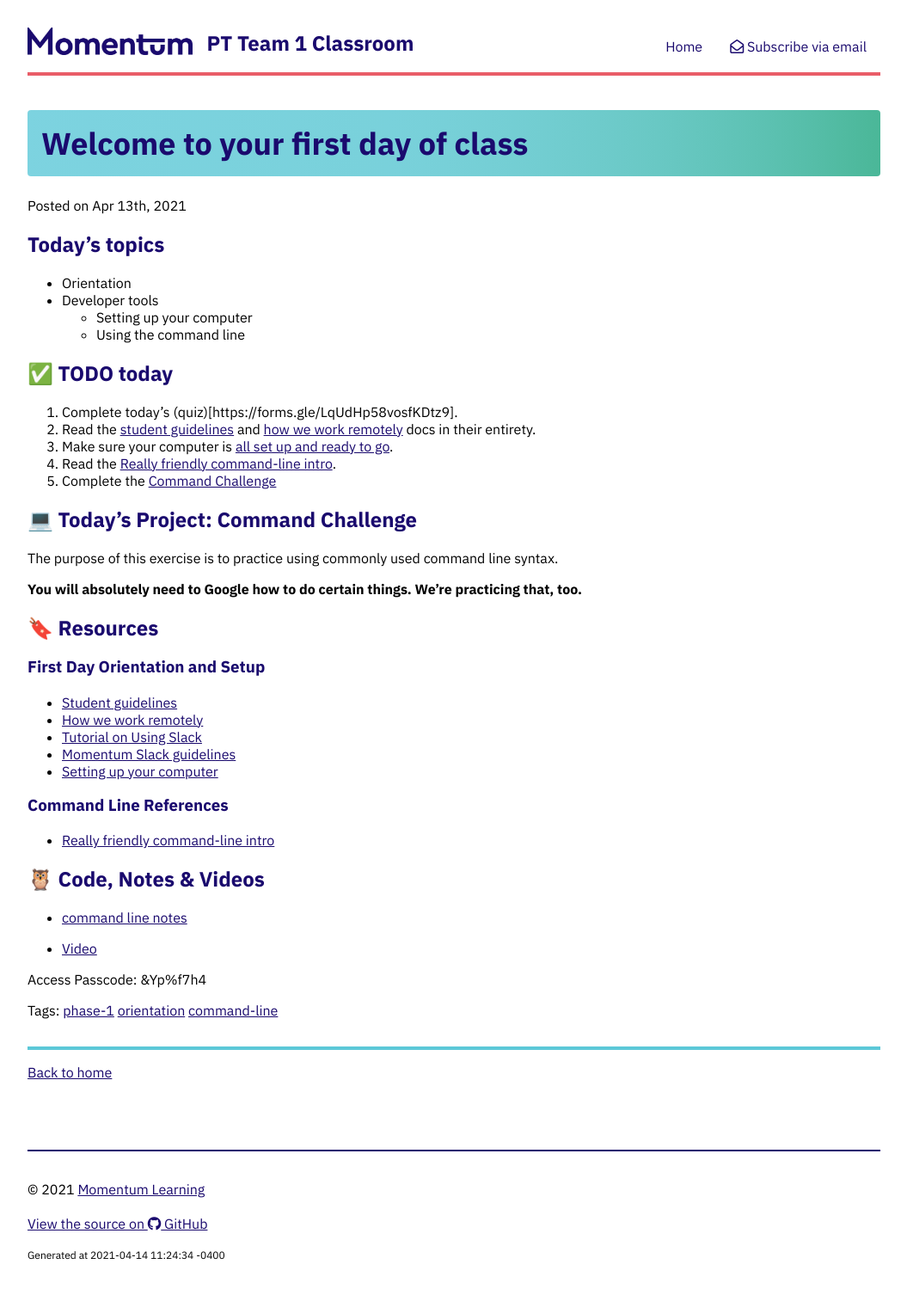
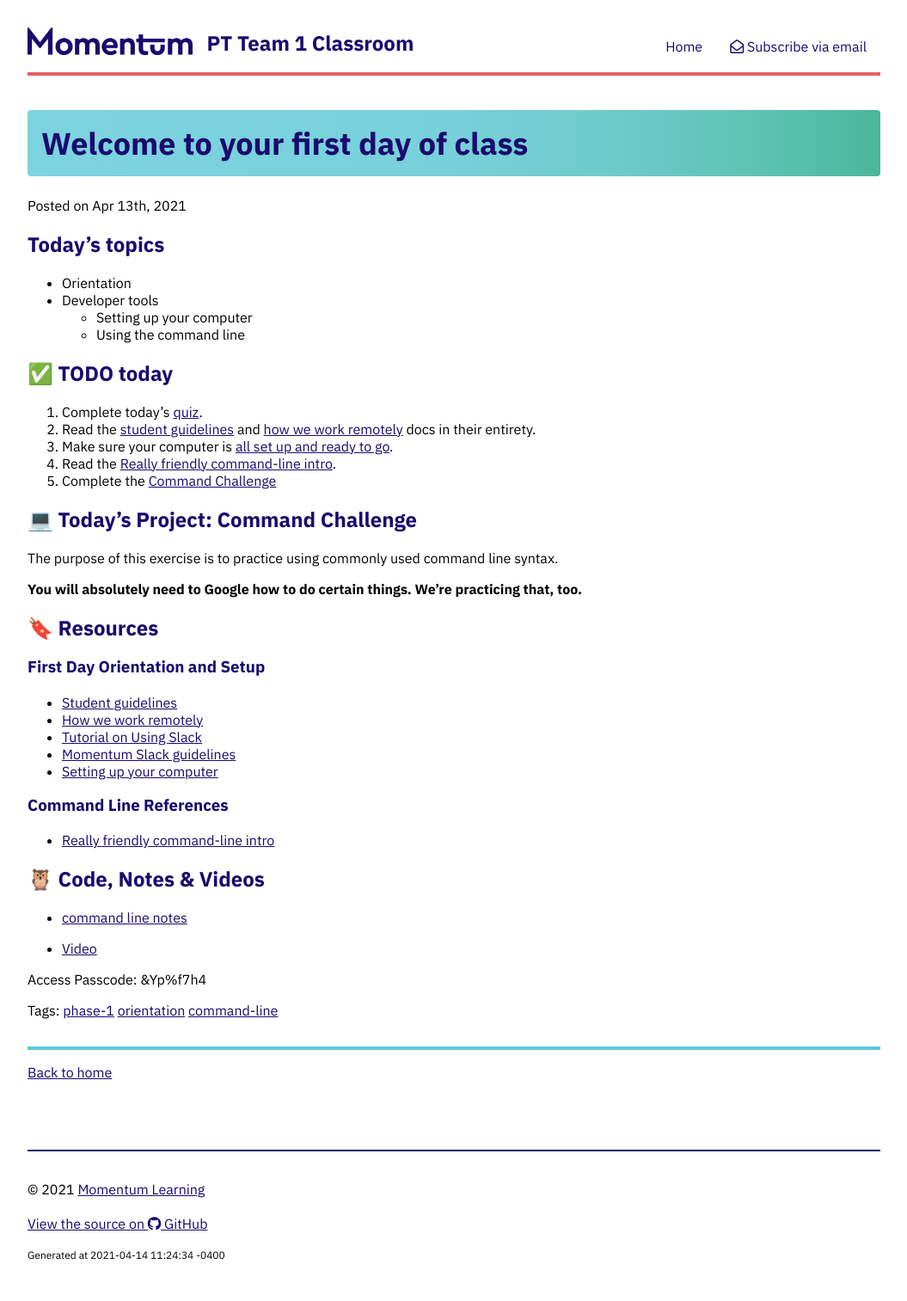
Before and after one commit to momentum-pt-team-1/momentum-pt-team-1.github.io, a Jekyll site: the page built from _posts/2021-04-13-welcome-phase-1.md, in a window 1280 px wide. Shown: the whole page at 86% size, without its empty margins (112-1167 px from the left). Built offline with Jekyll 4.4.1, drawn with Linux system fonts in a browser that asks for light colours; nearby versions of some CDN libraries.

Commit message:
fix quiz link

```diff
--- a/_posts/2021-04-13-welcome-phase-1.md
+++ b/_posts/2021-04-13-welcome-phase-1.md
@@ -13,7 +13,7 @@ tags: phase-1 orientation command-line
 
 ## ✅ TODO today
 
-1. Complete today's (quiz)[https://forms.gle/LqUdHp58vosfKDtz9].
+1. Complete today's [quiz](https://forms.gle/LqUdHp58vosfKDtz9).
 2. Read the [student guidelines](https://github.com/momentumlearn/student-resources/blob/main/articles/student-guidelines.md) and [how we work remotely](https://github.com/momentumlearn/student-resources/blob/master/articles/working-remotely.md) docs in their entirety.
 3. Make sure your computer is [all set up and ready to go](https://github.com/momentumlearn/student-resources/blob/master/articles/setup.md).
 4. Read the [Really friendly command-line intro](https://drive.google.com/open?id=1E4ALJrjclTYE4C6lwIV517-SOXiZ-Dqb).
```
